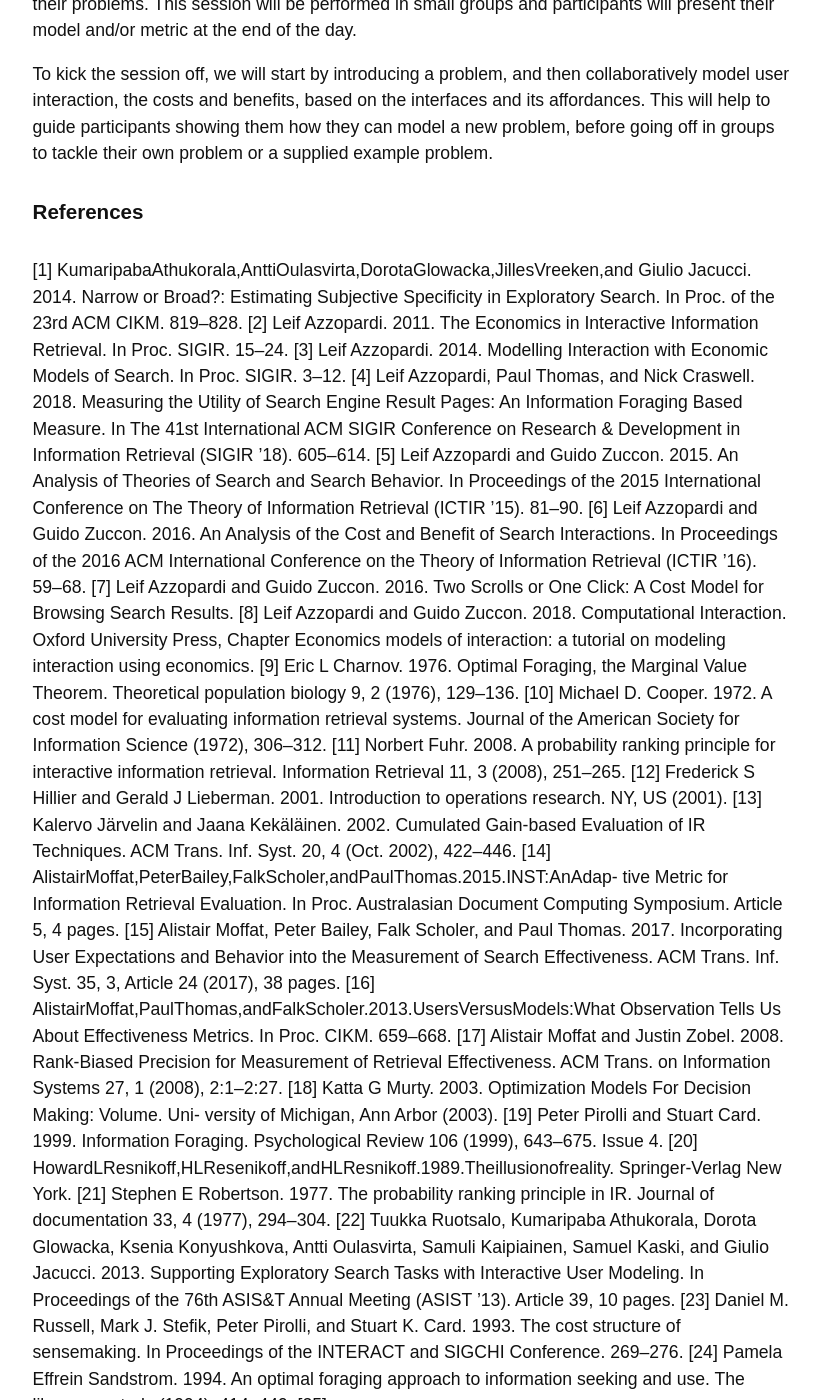
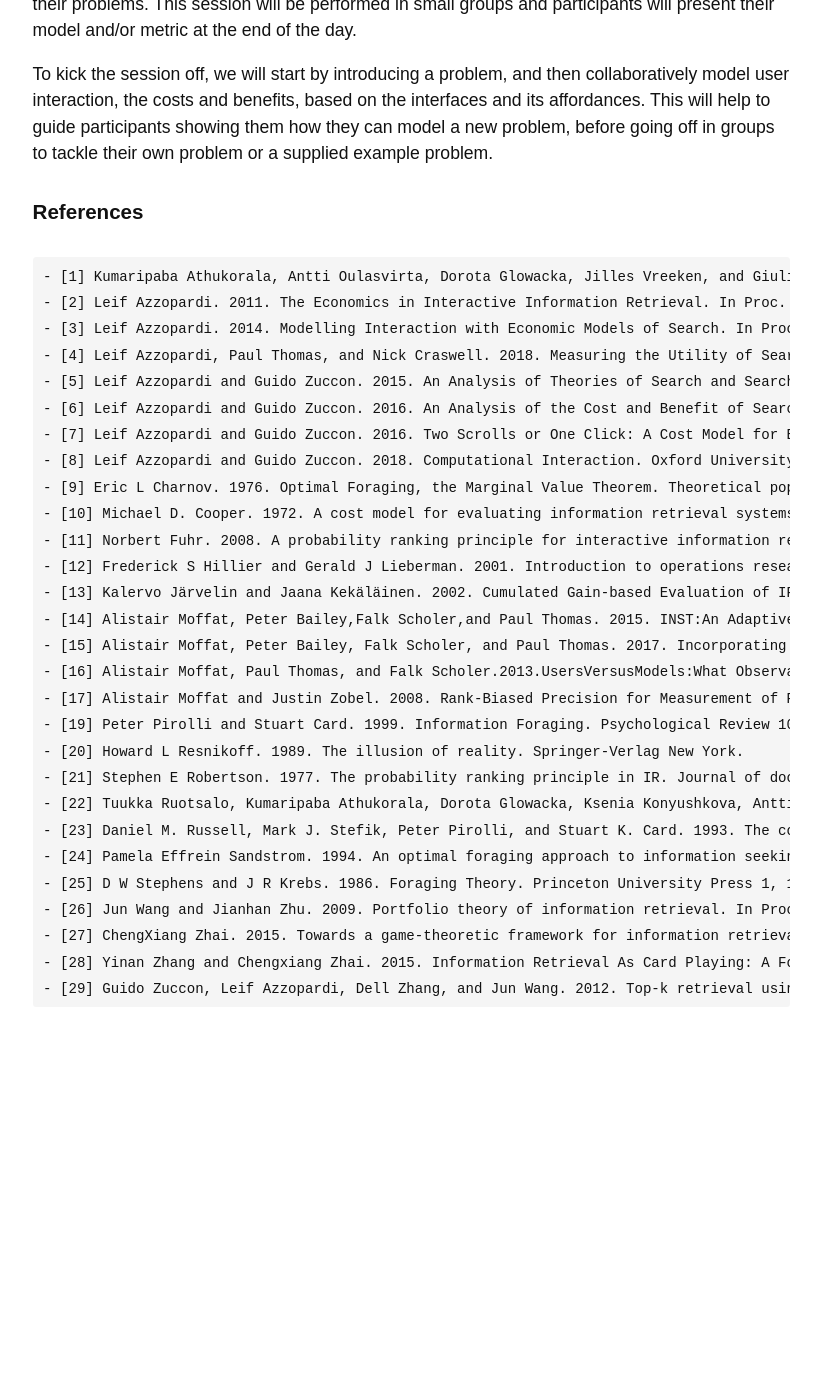
Before and after one commit to ielab/ielab.github.io, a Jekyll site: the page built from _tutorials/economic-models-measures-search.md, in a window 1280 px wide and 1400 px high, scrolled down 3290 px. Shown: the whole window, without its empty margins (330-1151 px from the left). Built offline with Jekyll 4.4.1, drawn with Linux system fonts in a browser that asks for light colours; after the commit the page ends 4325 px from its top, so only the background shows below that; some of the changed text lies outside the part shown.

Commit message:
updated tutorial references

```diff
--- a/_tutorials/economic-models-measures-search.md
+++ b/_tutorials/economic-models-measures-search.md
@@ -50,45 +50,31 @@
 
 ### References
 
-[1] KumaripabaAthukorala,AnttiOulasvirta,DorotaGlowacka,JillesVreeken,and Giulio Jacucci. 2014. Narrow or Broad?: Estimating Subjective Specificity in Exploratory Search. In Proc. of the 23rd ACM CIKM. 819–828.
-[2] Leif Azzopardi. 2011. The Economics in Interactive Information Retrieval. In Proc. SIGIR. 15–24.
-[3] Leif Azzopardi. 2014. Modelling Interaction with Economic Models of Search. In Proc. SIGIR. 3–12.
-[4] Leif Azzopardi, Paul Thomas, and Nick Craswell. 2018. Measuring the Utility of Search Engine Result Pages: An Information Foraging Based Measure. In The 41st International ACM SIGIR Conference on Research &#38; Development in Information Retrieval (SIGIR ’18). 605–614.
-[5] Leif Azzopardi and Guido Zuccon. 2015. An Analysis of Theories of Search and Search Behavior. In Proceedings of the 2015 International Conference on The Theory of Information Retrieval (ICTIR ’15). 81–90.
-[6] Leif Azzopardi and Guido Zuccon. 2016. An Analysis of the Cost and Benefit of Search Interactions. In Proceedings of the 2016 ACM International Conference on the Theory of Information Retrieval (ICTIR ’16). 59–68.
-[7] Leif Azzopardi and Guido Zuccon. 2016. Two Scrolls or One Click: A Cost Model for Browsing Search Results.
-[8] Leif Azzopardi and Guido Zuccon. 2018. Computational Interaction. Oxford University Press, Chapter Economics models of interaction: a tutorial on modeling interaction using economics.
-[9] Eric L Charnov. 1976. Optimal Foraging, the Marginal Value Theorem. Theoretical population biology 9, 2 (1976), 129–136.
-[10] Michael D. Cooper. 1972. A cost model for evaluating information retrieval systems. Journal of the American Society for Information Science (1972), 306–312. [11] Norbert Fuhr. 2008. A probability ranking principle for interactive information
-retrieval. Information Retrieval 11, 3 (2008), 251–265.
-[12] Frederick S Hillier and Gerald J Lieberman. 2001. Introduction to operations
-research. NY, US (2001).
-[13] Kalervo Järvelin and Jaana Kekäläinen. 2002. Cumulated Gain-based Evaluation
-of IR Techniques. ACM Trans. Inf. Syst. 20, 4 (Oct. 2002), 422–446.
-[14] AlistairMoffat,PeterBailey,FalkScholer,andPaulThomas.2015.INST:AnAdap- tive Metric for Information Retrieval Evaluation. In Proc. Australasian Document
-Computing Symposium. Article 5, 4 pages.
-[15] Alistair Moffat, Peter Bailey, Falk Scholer, and Paul Thomas. 2017. Incorporating
-User Expectations and Behavior into the Measurement of Search Effectiveness.
-ACM Trans. Inf. Syst. 35, 3, Article 24 (2017), 38 pages.
-[16] AlistairMoffat,PaulThomas,andFalkScholer.2013.UsersVersusModels:What
-Observation Tells Us About Effectiveness Metrics. In Proc. CIKM. 659–668.
-[17] Alistair Moffat and Justin Zobel. 2008. Rank-Biased Precision for Measurement of Retrieval Effectiveness. ACM Trans. on Information Systems 27, 1 (2008), 2:1–2:27. [18] Katta G Murty. 2003. Optimization Models For Decision Making: Volume. Uni-
-versity of Michigan, Ann Arbor (2003).
-[19] Peter Pirolli and Stuart Card. 1999. Information Foraging. Psychological Review
-106 (1999), 643–675. Issue 4.
-[20] HowardLResnikoff,HLResenikoff,andHLResnikoff.1989.Theillusionofreality.
-Springer-Verlag New York.
-[21] Stephen E Robertson. 1977. The probability ranking principle in IR. Journal of
-documentation 33, 4 (1977), 294–304.
-[22] Tuukka Ruotsalo, Kumaripaba Athukorala, Dorota Glowacka, Ksenia
-Konyushkova, Antti Oulasvirta, Samuli Kaipiainen, Samuel Kaski, and Giulio Jacucci. 2013. Supporting Exploratory Search Tasks with Interactive User Modeling. In Proceedings of the 76th ASIS&T Annual Meeting (ASIST ’13). Article 39, 10 pages.
-[23] Daniel M. Russell, Mark J. Stefik, Peter Pirolli, and Stuart K. Card. 1993. The cost structure of sensemaking. In Proceedings of the INTERACT and SIGCHI Conference. 269–276.
-[24] Pamela Effrein Sandstrom. 1994. An optimal foraging approach to information seeking and use. The library quarterly (1994), 414–449.
-[25] DWStephensandJRKrebs.1986.ForagingTheory.Princeton:PrincetonUniversity Press 1, 10 (1986), 100.
-[26] Jun Wang and Jianhan Zhu. 2009. Portfolio theory of information retrieval. In Proceedings of the 32nd international ACM SIGIR conference. ACM, 115–122.
-[27] ChengXiangZhai.2015.Towardsagame-theoreticframeworkforinformationre-
-trieval. In Proceedings of the 38th International ACM SIGIR Conference on Research
-and Development in Information Retrieval. ACM, 543–543.
-[28] YinanZhangandChengxiangZhai.2015.InformationRetrievalAsCardPlaying:
-A Formal Model for Optimizing Interactive Retrieval Interface. In Proceedings of the 38th International ACM SIGIR Conference on Research and Development in Information Retrieval (SIGIR ’15). 685–694.
-[29] Guido Zuccon, Leif Azzopardi, Dell Zhang, and Jun Wang. 2012. Top-k retrieval using facility location analysis. In Proc. of ECIR. 305–316.
+    - [1] Kumaripaba Athukorala, Antti Oulasvirta, Dorota Glowacka, Jilles Vreeken, and Giulio Jacucci. 2014. Narrow or Broad?: Estimating Subjective Specificity in Exploratory Search. In Proc. of the 23rd ACM CIKM. 819–828.
+    - [2] Leif Azzopardi. 2011. The Economics in Interactive Information Retrieval. In Proc. SIGIR. 15–24.
+    - [3] Leif Azzopardi. 2014. Modelling Interaction with Economic Models of Search. In Proc. SIGIR. 3–12.
+    - [4] Leif Azzopardi, Paul Thomas, and Nick Craswell. 2018. Measuring the Utility of Search Engine Result Pages: An Information Foraging Based Measure. In The 41st International ACM SIGIR Conference on Research &#38; Development in Information Retrieval (SIGIR ’18). 605–614.
+    - [5] Leif Azzopardi and Guido Zuccon. 2015. An Analysis of Theories of Search and Search Behavior. In Proceedings of the 2015 International Conference on The Theory of Information Retrieval (ICTIR ’15). 81–90.
+    - [6] Leif Azzopardi and Guido Zuccon. 2016. An Analysis of the Cost and Benefit of Search Interactions. In Proceedings of the 2016 ACM International Conference on the Theory of Information Retrieval (ICTIR ’16). 59–68.
+    - [7] Leif Azzopardi and Guido Zuccon. 2016. Two Scrolls or One Click: A Cost Model for Browsing Search Results.
+    - [8] Leif Azzopardi and Guido Zuccon. 2018. Computational Interaction. Oxford University Press, Chapter Economics models of interaction: a tutorial on modeling interaction using economics.
+    - [9] Eric L Charnov. 1976. Optimal Foraging, the Marginal Value Theorem. Theoretical population biology 9, 2 (1976), 129–136.
+    - [10] Michael D. Cooper. 1972. A cost model for evaluating information retrieval systems. Journal of the American Society for Information Science (1972), 306–312.
+    - [11] Norbert Fuhr. 2008. A probability ranking principle for interactive information retrieval. Information Retrieval 11, 3 (2008), 251–265.
+    - [12] Frederick S Hillier and Gerald J Lieberman. 2001. Introduction to operations research. NY, US (2001).
+    - [13] Kalervo Järvelin and Jaana Kekäläinen. 2002. Cumulated Gain-based Evaluation of IR Techniques. ACM Trans. Inf. Syst. 20, 4 (Oct. 2002), 422–446.
+    - [14] Alistair Moffat, Peter Bailey,Falk Scholer,and Paul Thomas. 2015. INST:An Adaptive Metric for Information Retrieval Evaluation. In Proc. Australasian Document Computing Symposium. Article 5, 4 pages.
+    - [15] Alistair Moffat, Peter Bailey, Falk Scholer, and Paul Thomas. 2017. Incorporating User Expectations and Behavior into the Measurement of Search Effectiveness. ACM Trans. Inf. Syst. 35, 3, Article 24 (2017), 38 pages.
+    - [16] Alistair Moffat, Paul Thomas, and Falk Scholer.2013.UsersVersusModels:What Observation Tells Us About Effectiveness Metrics. In Proc. CIKM. 659–668.
+    - [17] Alistair Moffat and Justin Zobel. 2008. Rank-Biased Precision for Measurement of Retrieval Effectiveness. ACM Trans. on Information Systems 27, 1 (2008), 2:1–2:27. [18] Katta G Murty. 2003. Optimization Models For Decision Making: Volume. Uni- versity of Michigan, Ann Arbor (2003).
+    - [19] Peter Pirolli and Stuart Card. 1999. Information Foraging. Psychological Review 106 (1999), 643–675. Issue 4.
+    - [20] Howard L Resnikoff. 1989. The illusion of reality. Springer-Verlag New York.
+    - [21] Stephen E Robertson. 1977. The probability ranking principle in IR. Journal of documentation 33, 4 (1977), 294–304.
+    - [22] Tuukka Ruotsalo, Kumaripaba Athukorala, Dorota Glowacka, Ksenia Konyushkova, Antti Oulasvirta, Samuli Kaipiainen, Samuel Kaski, and Giulio Jacucci. 2013. Supporting Exploratory Search Tasks with Interactive User Modeling. In Proceedings of the 76th ASIS&T Annual Meeting (ASIST ’13). Article 39, 10 pages.
+    - [23] Daniel M. Russell, Mark J. Stefik, Peter Pirolli, and Stuart K. Card. 1993. The cost structure of sensemaking. In Proceedings of the INTERACT and SIGCHI Conference. 269–276.
+    - [24] Pamela Effrein Sandstrom. 1994. An optimal foraging approach to information seeking and use. The library quarterly (1994), 414–449.
+    - [25] D W Stephens and J R Krebs. 1986. Foraging Theory. Princeton University Press 1, 10 (1986), 100.
+    - [26] Jun Wang and Jianhan Zhu. 2009. Portfolio theory of information retrieval. In Proceedings of the 32nd international ACM SIGIR conference. ACM, 115–122.
+    - [27] ChengXiang Zhai. 2015. Towards a game-theoretic framework for information retrieval. In Proceedings of the 38th International ACM SIGIR Conference on Research and Development in Information Retrieval. ACM, 543–543.
+    - [28] Yinan Zhang and Chengxiang Zhai. 2015. Information Retrieval As Card Playing: A Formal Model for Optimizing Interactive Retrieval Interface. In Proceedings of the 38th International ACM SIGIR Conference on Research and Development in Information Retrieval (SIGIR ’15). 685–694.
+    - [29] Guido Zuccon, Leif Azzopardi, Dell Zhang, and Jun Wang. 2012. Top-k retrieval using facility location analysis. In Proc. of ECIR. 305–316.
```
